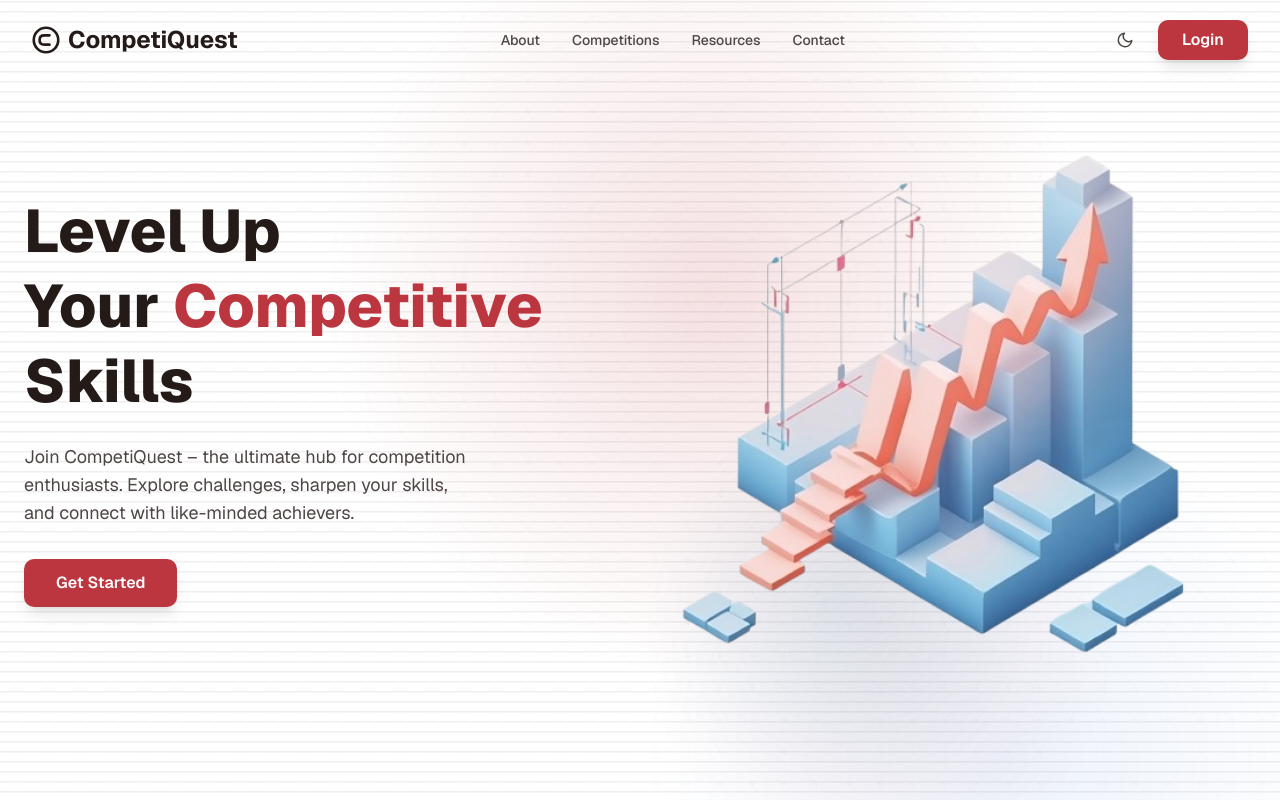
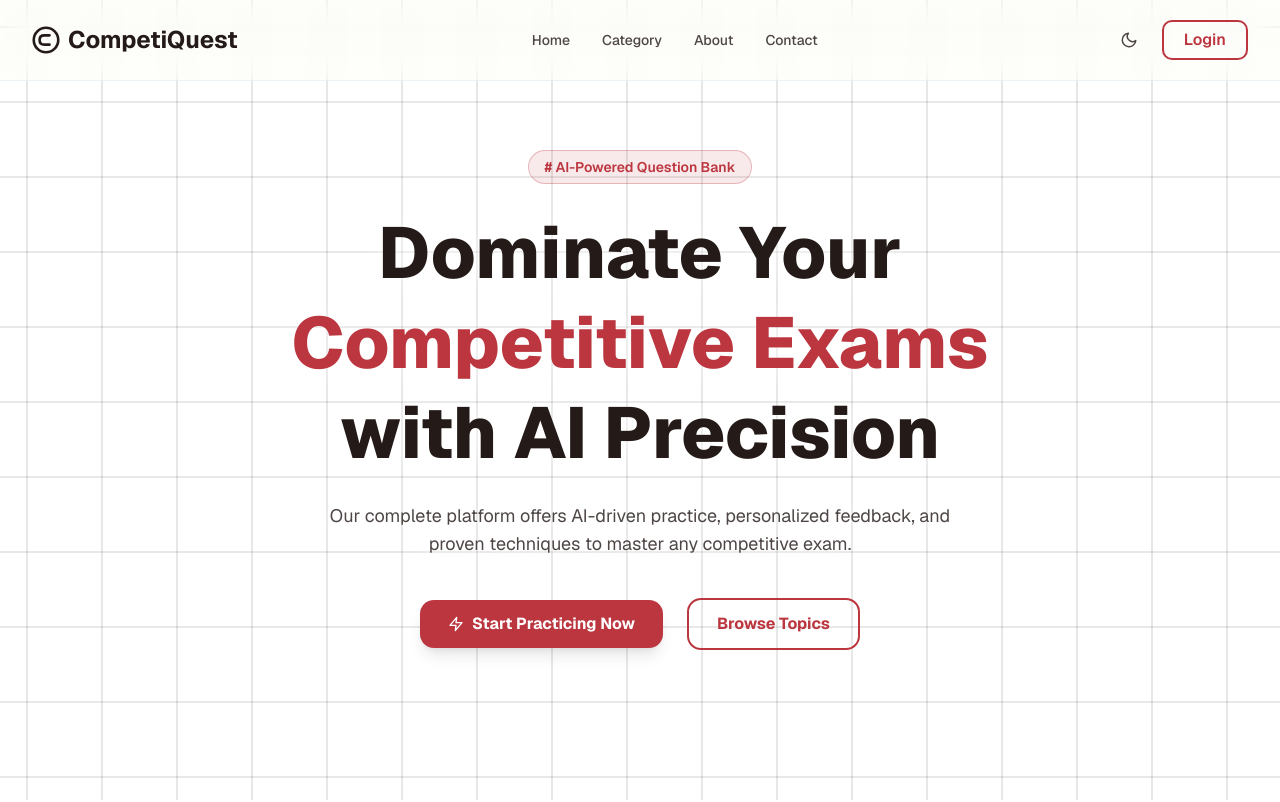
Before and after one commit to gauravRathod674/CompetiQuest, a Next.js app in the folder Client/: page / in a window 1280 px wide. Shown: the top 802 px of the page. Built offline with nearby package versions, Linux system fonts and the light colour scheme.

Commit message:
Change navbar and hero section

```diff
--- a/Client/components/Navbar.jsx
+++ b/Client/components/Navbar.jsx
@@ -56,14 +56,14 @@ export default function Navbar() {
   };
 
   const navItems = [
+    { name: "Home", href: "#" },
+    { name: "Category", href: "#" },
     { name: "About", href: "#" },
-    { name: "Competitions", href: "#" },
-    { name: "Resources", href: "#" },
     { name: "Contact", href: "#" },
   ];
 
   return (
-    <header className="absolute top-0 left-0 w-full z-50 bg-transparent">
+    <header className="fixed top-0 inset-x-0 z-50 bg-muted/10 backdrop-blur-lg border-b border-border/50">
       <nav className="max-w-7xl mx-auto px-4 sm:px-6 lg:px-8">
         <div className="flex justify-between items-center h-20">
           <a href="#" className="flex items-center gap-2">
@@ -92,7 +92,7 @@ export default function Navbar() {
             </button>
             <a
               href="#"
-              className="px-6 py-2 bg-accent text-accent-foreground font-semibold rounded-lg shadow-lg hover:bg-accent/90 transform hover:scale-105 transition-all duration-300"
+              className="px-5 py-1.5 border-2 border-accent text-accent font-semibold rounded-lg hover:bg-accent hover:text-accent-foreground transition-colors duration-300"
             >
               Login
             </a>
@@ -122,7 +122,7 @@ export default function Navbar() {
             <div className="pt-4 border-t border-border flex flex-col gap-4">
               <a
                 href="#"
-                className="block w-full text-center px-4 py-2 bg-accent text-accent-foreground rounded-lg hover:bg-accent/90 transition-colors font-semibold"
+                className="block w-full text-center px-4 py-2 border-2 border-accent text-accent rounded-lg hover:bg-accent hover:text-accent-foreground transition-colors font-semibold"
               >
                Login
               </a>
--- a/Client/components/home/HeroSection.jsx
+++ b/Client/components/home/HeroSection.jsx
@@ -1,123 +1,119 @@
 "use client";
-import { useEffect } from "react";
+import { useState, useEffect } from "react";
+import Squares from "./Squares";
+import { FiZap } from "react-icons/fi"; // Import icons
+import Link from "next/link";
 
-const HeroGraphicPlaceholder = () => (
-  <div className="w-full h-80 md:h-full rounded-lg flex items-center justify-center">
-    <img
-      src="/Hero_Section_BG_Transparent.png"
-      alt="CompetiQuest Illustration"
-      width={600}
-      height={500}
-    />
-  </div>
-);
+// Helper function to get Oklch parts for manipulation
+const getOklchColor = (variable) => {
+  if (typeof window === "undefined") return "oklch(0.9 0.02 240)"; // fallback
+  return getComputedStyle(document.documentElement).getPropertyValue(variable).trim();
+};
 
 const AuroraBackground = () => (
-  <div className="absolute inset-0 z-0 overflow-hidden">
-    {/* Larger, primary red blob */}
+  <div className="absolute inset-0 -z-20 overflow-hidden">
     <div
-      className="absolute h-[40rem] w-[40rem] animate-[aurora_20s_linear_infinite] rounded-full opacity-50"
+      className="absolute h-[50rem] w-[50rem] animate-[aurora_20s_linear_infinite] rounded-full"
       style={{
-        background: "radial-gradient(circle, oklch(from var(--accent) l c h / 0.3) 0%, transparent 70%)",
-        top: '50%',
-        left: '50%',
-        '--start-x': '-50%', '--start-y': '-50%',
-        '--end-x': '-30%', '--end-y': '-80%',
+        background: "radial-gradient(circle, oklch(from var(--accent) l c h / 0.2) 0%, transparent 60%)",
+        top: "50%", left: "50%", "--start-x": "-50%", "--start-y": "-80%", "--end-x": "-30%", "--end-y": "-60%",
       }}
     />
-    {/* Blue/Purple blob */}
     <div
-      className="absolute h-[45rem] w-[45rem] animate-[aurora_25s_linear_infinite] rounded-full opacity-50"
+      className="absolute h-[55rem] w-[55rem] animate-[aurora_25s_linear_infinite] rounded-full"
       style={{
-        background: "radial-gradient(circle, oklch(0.6 0.15 260 / 0.2) 0%, transparent 70%)",
-        top: '50%',
-        left: '50%',
-        '--start-x': '50%', '--start-y': '20%',
-        '--end-x': '30%', '--end-y': '-10%',
-        animationDelay: '6s'
-      }}
-    />
-    {/* Smaller, secondary red blob */}
-     <div
-      className="absolute h-[30rem] w-[30rem] animate-[aurora_18s_linear_infinite] rounded-full opacity-40"
-      style={{
-        background: "radial-gradient(circle, oklch(from var(--accent) l c h / 0.2) 0%, transparent 70%)",
-        top: '50%',
-        left: '50%',
-        '--start-x': '20%', '--start-y': '60%',
-        '--end-x': '40%', '--end-y': '40%',
-        animationDelay: '12s'
-      }}
-    />
-    {/* New, vibrant cyan blob */}
-    <div
-      className="absolute h-[25rem] w-[25rem] animate-[aurora_22s_linear_infinite] rounded-full opacity-40"
-      style={{
-        background: "radial-gradient(circle, oklch(0.6 0.15 220 / 0.2) 0%, transparent 70%)",
-        top: '50%', left: '50%',
-        '--start-x': '80%', '--start-y': '-10%',
-        '--end-x': '100%', '--end-y': '0%',
-        animationDelay: '8s'
-      }}
-    />
-    {/* New, very large background blob */}
-     <div
-      className="absolute h-[60rem] w-[60rem] animate-[aurora_28s_linear_infinite] rounded-full opacity-30"
-      style={{
-        background: "radial-gradient(circle, oklch(from var(--accent) l c h / 0.15) 0%, transparent 70%)",
-        top: '50%', left: '55%',
-        '--start-x': '-10%', '--start-y': '100%',
-        '--end-x': '-20%', '--end-y': '120%',
-        animationDelay: '4s'
+        background: "radial-gradient(circle, oklch(0.6 0.15 260 / 0.15) 0%, transparent 60%)",
+        top: "50%", left: "50%", "--start-x": "50%", "--start-y": "20%", "--end-x": "30%", "--end-y": "-10%", animationDelay: "6s",
       }}
     />
   </div>
 );
 
 export default function HeroSection() {
+  const [themeColors, setThemeColors] = useState({ border: "oklch(0.15 0 0 / 0.1)", hover: "#222" });
+
   useEffect(() => {
-    const observer = new MutationObserver(() => {
-      const computedStyle = getComputedStyle(document.documentElement);
-    });
-    observer.observe(document.documentElement, {
-      attributes: true,
-      attributeFilter: ["class"],
-    });
+    const updateColors = () => {
+      const fgColor = getOklchColor("--color-foreground");
+      const hoverColor = fgColor;
+      const borderColor = fgColor.replace(')', ' / 0.1)');
+      setThemeColors({ border: borderColor, hover: hoverColor });
+    };
+
+    updateColors();
+    const observer = new MutationObserver(() => updateColors());
+    observer.observe(document.documentElement, { attributes: true, attributeFilter: ["class"] });
     return () => observer.disconnect();
   }, []);
 
   return (
-    <main className="relative main-bg min-h-screen flex items-center justify-center bg-background overflow-hidden">
+    <main className="relative min-h-screen w-full flex flex-col items-center justify-center bg-background overflow-hidden p-4">
+
+      <div className="absolute inset-0 z-0">
+        <Squares
+          speed={0.3}
+          squareSize={75}
+          direction="diagonal"
+          borderColor={themeColors.border || "#999"}
+          hoverFillColor={themeColors.hover || "#222"}
+        />
+      </div>
+
       <AuroraBackground />
-      <div className="scanline-bg" />
-      <div className="relative z-10 max-w-7xl w-full mx-auto px-6 pt-24 md:pt-0">
-        <div className="flex flex-col md:flex-row items-center gap-12">
 
-          {/* Left Column: Text Content */}
-          <div className="md:w-1/2 text-center md:text-left">
-            <h1 className="text-4xl md:text-6xl font-extrabold text-foreground !leading-tight">
-              Level Up <br /> Your{" "}
-              <span className="text-accent">Competitive</span> Skills
-            </h1>
-            <p className="mt-6 text-lg text-muted-foreground max-w-md mx-auto md:mx-0">
-              Join CompetiQuest – the ultimate hub for competition enthusiasts.
-              Explore challenges, sharpen your skills, and connect with like-minded
-              achievers.
-            </p>
-            <div className="mt-8 flex justify-center md:justify-start">
-              <a
-                href="#"
-                className="px-8 py-3 bg-accent text-accent-foreground font-semibold rounded-lg shadow-lg transform hover:scale-105 transition-all duration-300"
-              >
-                Get Started
-              </a>
-            </div>
-          </div>
+      <div className="absolute inset-0 -z-10" style={{ perspective: '1000px' }}>
+        <div
+          className="absolute bottom-0 left-0 right-0 h-[150%] origin-bottom"
+          style={{
+            transform: 'rotateX(55deg)',
+            maskImage: 'linear-gradient(to top, black 30%, transparent 80%)',
+            WebkitMaskImage: 'linear-gradient(to top, black 30%, transparent 80%)',
+          }}
+        >
+          <Squares
+            speed={0.4}
+            squareSize={50}
+            direction="diagonal"
+            borderColor={themeColors.border}
+            hoverFillColor={themeColors.hover}
+          />
+        </div>
+      </div>
 
-          {/* Right Column: Image */}
-          <div className="md:w-1/2 w-full">
-            <HeroGraphicPlaceholder />
-          </div>
+      <div className="relative z-10 flex flex-col items-center text-center">
+        <div className="border border-accent/30 bg-accent/10 text-accent px-4 py-1.5 rounded-full text-sm font-semibold mb-6">
+            # AI-Powered Question Bank
+        </div>
+
+        <h1
+            className="text-4xl md:text-6xl lg:text-7xl font-extrabold text-foreground !leading-tight"
+            style={{textShadow: '0px 2px 20px oklch(from var(--background) l c h / 0.6)'}}
+        >
+          Dominate Your<br />
+          <span className="text-accent">Competitive Exams</span><br />
+          with AI Precision
+        </h1>
+        <p
+            className="mt-6 text-lg text-muted-foreground max-w-2xl"
+            style={{textShadow: '0px 2px 10px oklch(from var(--background) l c h / 0.8)'}}
+        >
+          Our complete platform offers AI-driven practice, personalized feedback, and proven techniques to master any competitive exam.
+        </p>
+
+        <div className="mt-10 flex flex-col sm:flex-row items-center gap-6">
+          <Link
+            href="#"
+            className="flex items-center gap-2 px-7 py-3 bg-accent text-accent-foreground font-bold rounded-xl shadow-lg transform hover:scale-105 transition-all duration-300"
+          >
+            <FiZap />
+            <span>Start Practicing Now</span>
+          </Link>
+          <Link
+            href="#"
+            className="px-7 py-3 border-2 border-accent text-accent font-bold rounded-xl transition-colors duration-300 hover:bg-accent hover:text-accent-foreground"
+          >
+            Browse Topics
+          </Link>
         </div>
       </div>
     </main>
--- /dev/null
+++ b/Client/components/home/Squares.css
@@ -0,0 +1,6 @@
+.squares-canvas {
+  width: 100%;
+  height: 100%;
+  border: none;
+  display: block;
+}
--- /dev/null
+++ b/Client/components/home/Squares.jsx
@@ -0,0 +1,139 @@
+import { useRef, useEffect } from 'react';
+import './Squares.css';
+
+const Squares = ({
+  direction = 'right',
+  speed = 1,
+  borderColor = '#999',
+  squareSize = 40,
+  hoverFillColor = '#222',
+  className = ''
+}) => {
+  const canvasRef = useRef(null);
+  const requestRef = useRef(null);
+  const numSquaresX = useRef();
+  const numSquaresY = useRef();
+  const gridOffset = useRef({ x: 0, y: 0 });
+  const hoveredSquare = useRef(null);
+
+  useEffect(() => {
+    const canvas = canvasRef.current;
+    const ctx = canvas.getContext('2d');
+
+    const resizeCanvas = () => {
+      canvas.width = canvas.offsetWidth;
+      canvas.height = canvas.offsetHeight;
+      numSquaresX.current = Math.ceil(canvas.width / squareSize) + 1;
+      numSquaresY.current = Math.ceil(canvas.height / squareSize) + 1;
+    };
+
+    window.addEventListener('resize', resizeCanvas);
+    resizeCanvas();
+
+    const drawGrid = () => {
+      ctx.clearRect(0, 0, canvas.width, canvas.height);
+
+      const startX = Math.floor(gridOffset.current.x / squareSize) * squareSize;
+      const startY = Math.floor(gridOffset.current.y / squareSize) * squareSize;
+
+      for (let x = startX; x < canvas.width + squareSize; x += squareSize) {
+        for (let y = startY; y < canvas.height + squareSize; y += squareSize) {
+          const squareX = x - (gridOffset.current.x % squareSize);
+          const squareY = y - (gridOffset.current.y % squareSize);
+
+          if (
+            hoveredSquare.current &&
+            Math.floor((x - startX) / squareSize) === hoveredSquare.current.x &&
+            Math.floor((y - startY) / squareSize) === hoveredSquare.current.y
+          ) {
+            ctx.fillStyle = hoverFillColor;
+            ctx.fillRect(squareX, squareY, squareSize, squareSize);
+          }
+
+          ctx.strokeStyle = borderColor;
+          ctx.strokeRect(squareX, squareY, squareSize, squareSize);
+        }
+      }
+
+      const gradient = ctx.createRadialGradient(
+        canvas.width / 2,
+        canvas.height / 2,
+        0,
+        canvas.width / 2,
+        canvas.height / 2,
+        Math.sqrt(canvas.width ** 2 + canvas.height ** 2) / 2
+      );
+      gradient.addColorStop(0, 'rgba(0, 0, 0, 0)');
+
+      ctx.fillStyle = gradient;
+      ctx.fillRect(0, 0, canvas.width, canvas.height);
+    };
+
+    const updateAnimation = () => {
+      const effectiveSpeed = Math.max(speed, 0.1);
+      switch (direction) {
+        case 'right':
+          gridOffset.current.x = (gridOffset.current.x - effectiveSpeed + squareSize) % squareSize;
+          break;
+        case 'left':
+          gridOffset.current.x = (gridOffset.current.x + effectiveSpeed + squareSize) % squareSize;
+          break;
+        case 'up':
+          gridOffset.current.y = (gridOffset.current.y + effectiveSpeed + squareSize) % squareSize;
+          break;
+        case 'down':
+          gridOffset.current.y = (gridOffset.current.y - effectiveSpeed + squareSize) % squareSize;
+          break;
+        case 'diagonal':
+          gridOffset.current.x = (gridOffset.current.x - effectiveSpeed + squareSize) % squareSize;
+          gridOffset.current.y = (gridOffset.current.y - effectiveSpeed + squareSize) % squareSize;
+          break;
+        default:
+          break;
+      }
+
+      drawGrid();
+      requestRef.current = requestAnimationFrame(updateAnimation);
+    };
+
+    const handleMouseMove = (event) => {
+      const rect = canvas.getBoundingClientRect();
+      const mouseX = event.clientX - rect.left;
+      const mouseY = event.clientY - rect.top;
+
+      const startX = Math.floor(gridOffset.current.x / squareSize) * squareSize;
+      const startY = Math.floor(gridOffset.current.y / squareSize) * squareSize;
+
+      const hoveredSquareX = Math.floor((mouseX + gridOffset.current.x - startX) / squareSize);
+      const hoveredSquareY = Math.floor((mouseY + gridOffset.current.y - startY) / squareSize);
+
+      if (
+        !hoveredSquare.current ||
+        hoveredSquare.current.x !== hoveredSquareX ||
+        hoveredSquare.current.y !== hoveredSquareY
+      ) {
+        hoveredSquare.current = { x: hoveredSquareX, y: hoveredSquareY };
+      }
+    };
+
+    const handleMouseLeave = () => {
+      hoveredSquare.current = null;
+    };
+
+    canvas.addEventListener('mousemove', handleMouseMove);
+    canvas.addEventListener('mouseleave', handleMouseLeave);
+
+    requestRef.current = requestAnimationFrame(updateAnimation);
+
+    return () => {
+      window.removeEventListener('resize', resizeCanvas);
+      cancelAnimationFrame(requestRef.current);
+      canvas.removeEventListener('mousemove', handleMouseMove);
+      canvas.removeEventListener('mouseleave', handleMouseLeave);
+    };
+  }, [direction, speed, borderColor, hoverFillColor, squareSize]);
+
+  return <canvas ref={canvasRef} className={`squares-canvas ${className}`}></canvas>;
+};
+
+export default Squares;
--- /dev/null
+++ b/Client/lib/utils.js
@@ -0,0 +1,6 @@
+import { clsx } from "clsx";
+import { twMerge } from "tailwind-merge"
+
+export function cn(...inputs) {
+  return twMerge(clsx(inputs));
+}
```
Also changed, not shown: Client/app/page.js (+0 -9 lines), Client/package.json (+5 -5 lines), Client/components.json (added), 1 other file (tests, documents, lock files or other folders).
